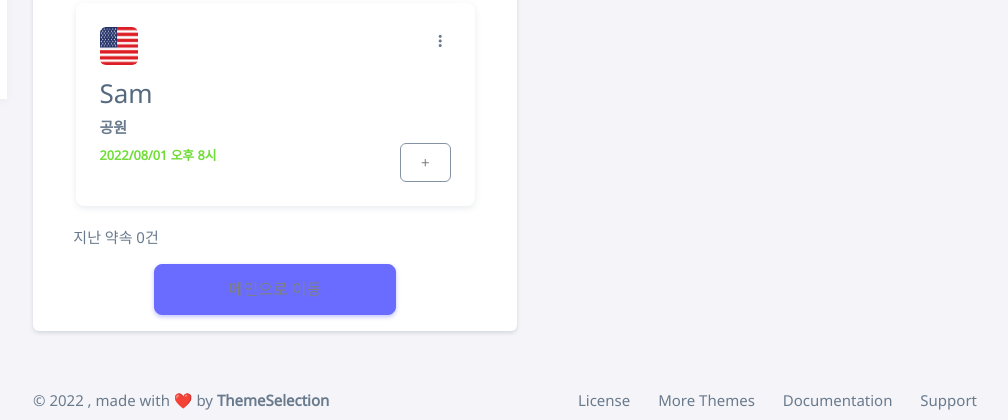
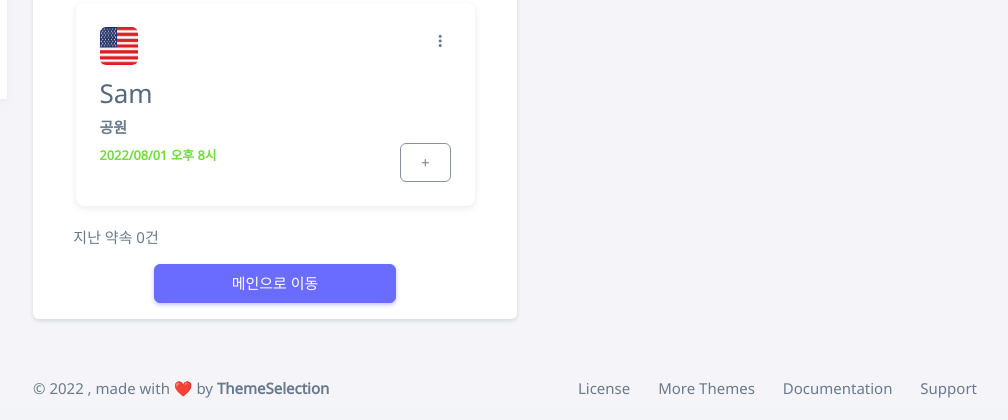
Before and after one commit to yoo0221/ShallWe, a Django app: page /promise/ in a window 1280 px wide. Shown: the part 701-1121 px from the top of the page, without its empty margins (253-1261 px from the left). After the commit the page ends 1099 px from the top, so only its background shows below. Run offline with Django 4.2, Linux system fonts and the light colour scheme; a user stored in the database is signed in; data comes from the database, SQL or seed files in the repository; some libraries are stand-ins or nearby versions.

Commit message:
promise.html btn mody

```diff
--- a/MainApp/templates/promise.html
+++ b/MainApp/templates/promise.html
@@ -196,7 +196,7 @@
 
             <!-- 메인페이지 url를 몰라서 themaselect로 해놨어... -->
             <div class="d-grid gap-2 col-lg-6 mx-auto mt-3 mb-3">
-                <a href="{% url 'home' %}" button class="btn btn-primary btn-lg " type="button" >메인으로 이동</a>
+                <button type="button" class="btn btn-primary" onclick="location.href='{% url 'home' %}'">메인으로 이동</button>
             </div>
         </div>
     </div>
```
